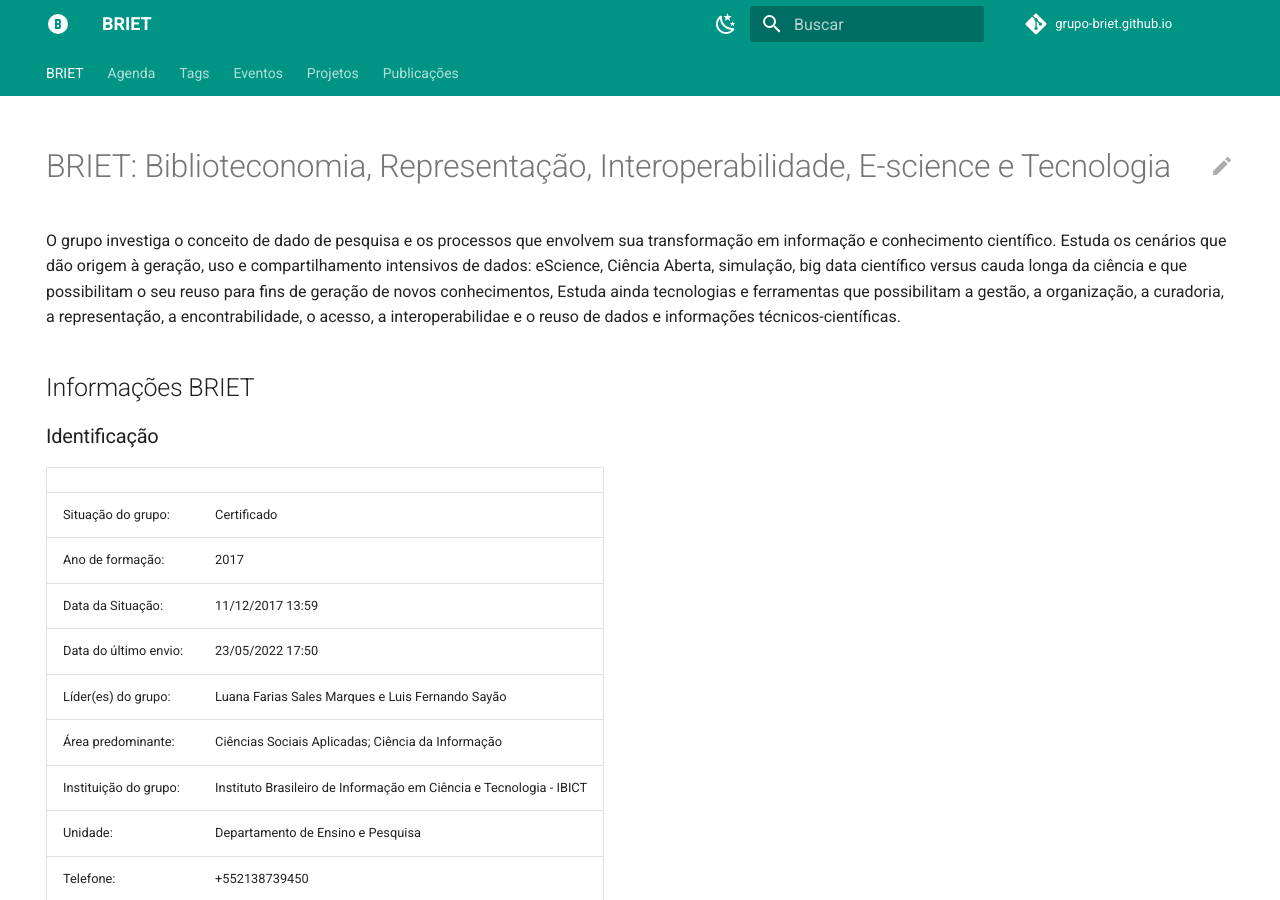
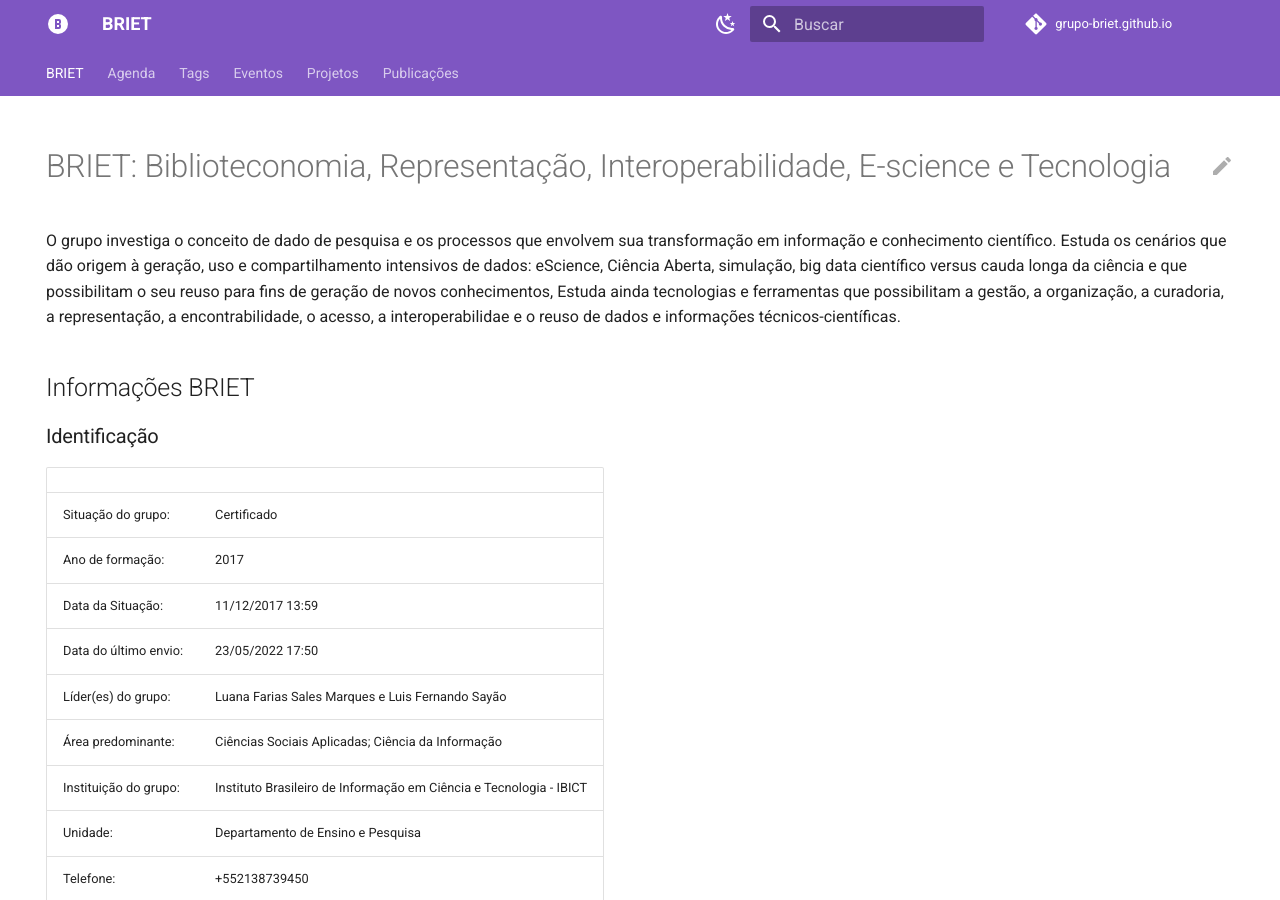
Before and after one commit to keellyayala/grupo-briet.github.io, an MkDocs documentation site: the page built from docs/index.md, in a window 1280 px wide and 900 px high. Built offline with MkDocs 1.6.1 and Material for MkDocs 9.7.7, drawn with Linux system fonts in a browser that asks for light colours; a script that is not in the unit is left out; comment, search, counter and statistics services are not loaded.

Commit message:
Update mkdocs.yml

```diff
--- a/mkdocs.yml
+++ b/mkdocs.yml
@@ -19,7 +19,7 @@ theme:
   palette:
     - media: "(prefers-color-scheme: light)"
       scheme: default
-      primary: teal
+      primary: deep purple
       accent: orange
       toggle:
         icon: material/weather-night
@@ -139,8 +139,11 @@ extra:
   social:
     - icon: fontawesome/brands/instagram
       link: https://www.instagram.com/grupobriet
+    - icon: fontawesome/brands/github
+      link: https://grupo-briet.github.io/
     - icon: fontawesome/brands/facebook
       link: https://www.facebook.com/people/GRUPO-de-pesquisa-BRIET/100076347663252/
+
 
 extra_javascript:
   - https://unpkg.com/mermaid/dist/mermaid.min.js
```
